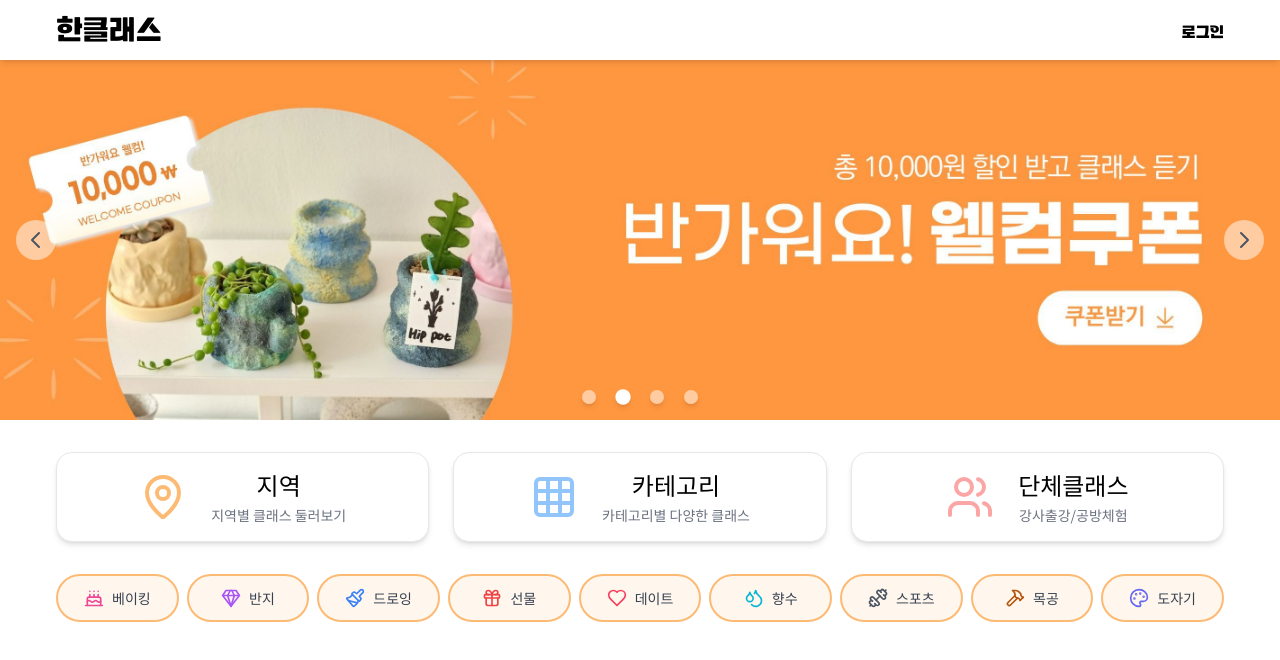
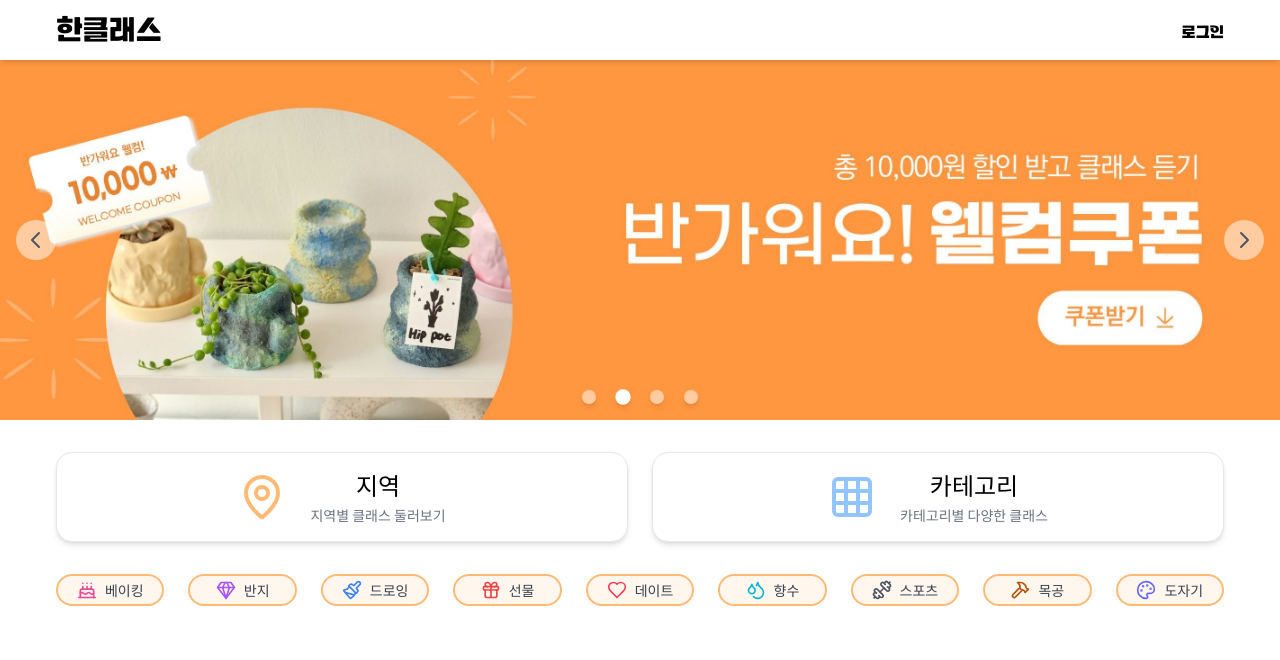
Before and after one commit to cocohan11/HanClass_front, a React (Create React App) app: page / in a window 1280 px wide. Shown: the top 660 px of the page. Built offline with nearby package versions, Linux system fonts and the light colour scheme.

Commit message:
추가 - 지역,카테고리 버튼 클릭 시 세부메뉴 보이기

```diff
--- a/src/App.js
+++ b/src/App.js
@@ -20,7 +20,7 @@ function App() {
 
         {/* 메인 컨텐츠 */}
         <main className="flex-1 overflow-auto">
-          {/* <div className="max-w-[1300px] mx-auto p-8"> */}
+          {/* <div className="max-w-[1200px] mx-auto p-8"> */}
           <div className="mx-auto">
             <Routes>
               <Route path="/" element={ // 이미지슬라이더를 홈에서만 보기
--- a/src/pages/Home.js
+++ b/src/pages/Home.js
@@ -1,11 +1,31 @@
-import React from 'react';
+import React, { useState, useEffect, useRef } from 'react';
 import {
   MapPin, Grid, Users,
   Cake, GemIcon, Paintbrush, Gift, Heart,
-  Droplets, Dumbbell, Hammer, Palette
+  Droplets, Dumbbell, Hammer, Palette,
+  ChevronDown
 } from 'lucide-react';
 
 const ContainerWithButtons = () => {
+  const [showRegions, setShowRegions] = useState(false);
+  const [showCategories, setShowCategories] = useState(false);
+  const dropdownRef = useRef(null);
+  const categoryRef = useRef(null);
+
+
+  const regions_menu = [
+    "서울", "경기도", "부산", "인천",
+    "대구", "울산", "광주", "대전",
+    "경상남도", "경상북도", "전라남도", "전라북도",
+    "충청남도", "충청북도", "강원도", "제주도",
+    "세종", "전체"
+  ];
+  const categories_menu = [
+    "핸드메이드", "쿠킹", "플라워·가드닝", "드로잉",
+    "음악", "요가·필라테스", "레져·스포츠", "뷰티",
+    "반려동물", "체험", "자기계발", "전체",
+    "로컬여행"
+  ];
   const categories = [
     { icon: <Cake className="w-5 h-5 text-pink-500" />, name: "베이킹" },
     { icon: <GemIcon className="w-5 h-5 text-purple-500" />, name: "반지" },
@@ -18,13 +38,41 @@ const ContainerWithButtons = () => {
     { icon: <Palette className="w-5 h-5 text-indigo-500" />, name: "도자기" },
   ];
 
+  // 컴포넌트가 마운트될 때 실행되는 효과
+  useEffect(() => {
+
+     // 사용자가 클릭한 위치가 드롭다운 메뉴 외부인지 확인하는 함수
+    const handleClickOutside = (event) => {
+      // dropdownRef(지역 메뉴)가 존재하고, 클릭된 위치가 지역 메뉴 영역 외부인 경우
+      if (dropdownRef.current && !dropdownRef.current.contains(event.target)) {
+        setShowRegions(false); // 지역 메뉴를 닫음
+      }
+      // categoryRef(카테고리 메뉴)가 존재하고, 클릭된 위치가 카테고리 메뉴 영역 외부인 경우
+      if (categoryRef.current && !categoryRef.current.contains(event.target)) {
+        setShowCategories(false); // 카테고리 메뉴를 닫음
+      }
+    };
+
+    // 문서 전체에 클릭 이벤트 리스너 추가
+    document.addEventListener('mousedown', handleClickOutside);
+    return () => {
+      // 컴포넌트가 언마운트될 때 이벤트 리스너 제거 (메모리 누수 방지)
+      document.removeEventListener('mousedown', handleClickOutside);
+    };
+  }, []); // 컴포넌트가 처음 생성될 때(마운트)만 실행됨
+
   return (
     <div className="w-full flex justify-center px-4">
       <div className="w-full max-w-[1200px] mt-4">
 
         {/* 메인 버튼 섹션 */}
-        <div className="grid grid-cols-3 gap-6 p-4">
-          <button className="border flex items-center justify-center h-30 w-full bg-white rounded-2xl shadow-md hover:shadow-lg transition-shadow p-4">
+        <div className="grid grid-cols-2 gap-6 p-4">
+          <div className="relative" ref={dropdownRef}>
+            <button
+              onClick={() => setShowRegions(!showRegions)}
+              className="border flex items-center justify-center h-30 w-full bg-white rounded-2xl
+                        shadow-md hover:shadow-lg transition-shadow p-4"
+            >
               <div className="flex items-center gap-4">
                 <MapPin className="w-12 h-12 flex-shrink-0 text-orange-300 stroke-2" />
                 <div className="flex flex-col justify-center ml-2">
@@ -34,7 +82,30 @@ const ContainerWithButtons = () => {
               </div>
             </button>
 
-          <button className="border flex items-center justify-center h-30 w-full bg-white rounded-2xl shadow-md hover:shadow-lg transition-shadow p-4">
+            {/* 지역 메뉴 */}
+            {showRegions && (
+              <div className="absolute z-10 w-full mt-2 bg-white border rounded-xl shadow-lg p-4">
+                <div className="grid grid-cols-4 gap-2">
+                  {regions_menu.map((region, index) => (
+                    <button
+                      key={index}
+                      className="px-4 py-2 text-sm text-gray-700 hover:bg-gray-50 rounded-lg
+                               border border-gray-200 hover:border-orange-300 transition-colors"
+                    >
+                      {region}
+                    </button>
+                  ))}
+                </div>
+              </div>
+            )}
+          </div>
+
+          <div className="relative" ref={categoryRef}>
+            <button
+              onClick={() => setShowCategories(!showCategories)}
+              className="border flex items-center justify-center h-30 w-full bg-white rounded-2xl
+                        shadow-md hover:shadow-lg transition-shadow p-4"
+            >
               <div className="flex items-center gap-4">
                 <Grid className="w-12 h-12 flex-shrink-0 text-blue-300 stroke-2" />
                 <div className="flex flex-col justify-center ml-2">
@@ -44,23 +115,30 @@ const ContainerWithButtons = () => {
               </div>
             </button>
 
-          <button className="border flex items-center justify-center h-30 w-full bg-white rounded-2xl shadow-md hover:shadow-lg transition-shadow p-4">
-            <div className="flex items-center gap-4">
-              <Users className="w-12 h-12 flex-shrink-0 text-red-300 stroke-2" />
-              <div className="flex flex-col justify-center ml-2">
-                <span className="text-2xl font-medium text-center mb-1">단체클래스</span>
-                <span className="text-sm text-gray-500 text-center">강사출강/공방체험</span>
+            {/* 카테고리 선택 메뉴 */}
+            {showCategories && (
+              <div className="absolute z-10 w-full mt-2 bg-white border rounded-xl shadow-lg p-4">
+                <div className="grid grid-cols-4 gap-2">
+                  {categories_menu.map((category, index) => (
+                    <button
+                      key={index}
+                      className="px-4 py-2 text-sm text-gray-700 hover:bg-gray-50 rounded-lg
+                               border border-gray-200 hover:border-orange-300 transition-colors"
+                    >
+                      {category}
+                    </button>
+                  ))}
                 </div>
               </div>
-          </button>
+            )}
           </div>
-
-        {/* 카테고리 버튼 섹션 */}
-        <div className="grid grid-cols-9 gap-2 p-4">
+        </div>
+            {/* 카테고리 버튼 섹션 추가 */}
+            <div className="grid grid-cols-9 gap-6 p-4">
               {categories.map((category, index) => (
                 <button
                   key={index}
-              className="flex items-center justify-center h-12 w-full
+                  className="flex items-center justify-center h-8 w-full
                           bg-orange-50 border-2 border-orange-300 rounded-full
                           hover:bg-orange-100 transition-colors duration-200
                           px-3"
```
Lines whose indentation alone changed are shown as unchanged.
